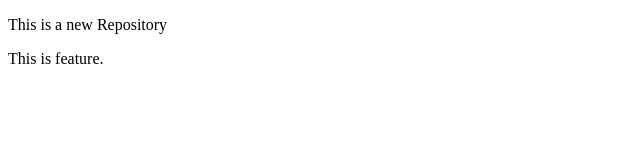
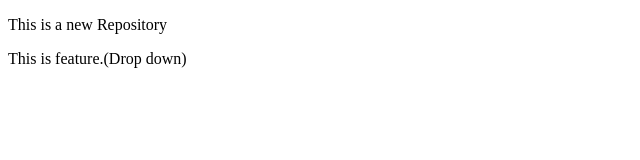
Before and after one commit to sudeep05karmakar2025-lab/Local-Repo, a plain HTML site: page index.html in a window 1280 px wide. Shown: the full height of the page, 0-640 px from the left. Drawn offline with Linux system fonts and the light colour scheme.

Commit message:
Drop_Down Added

```diff
--- a/index.html
+++ b/index.html
@@ -7,6 +7,6 @@
 </head>
 <body>
     <p>This is a new Repository</p>
-    <p>This is feature.</p>
+    <p>This is feature.(Drop down)</p>
 </body>
 </html>
```
